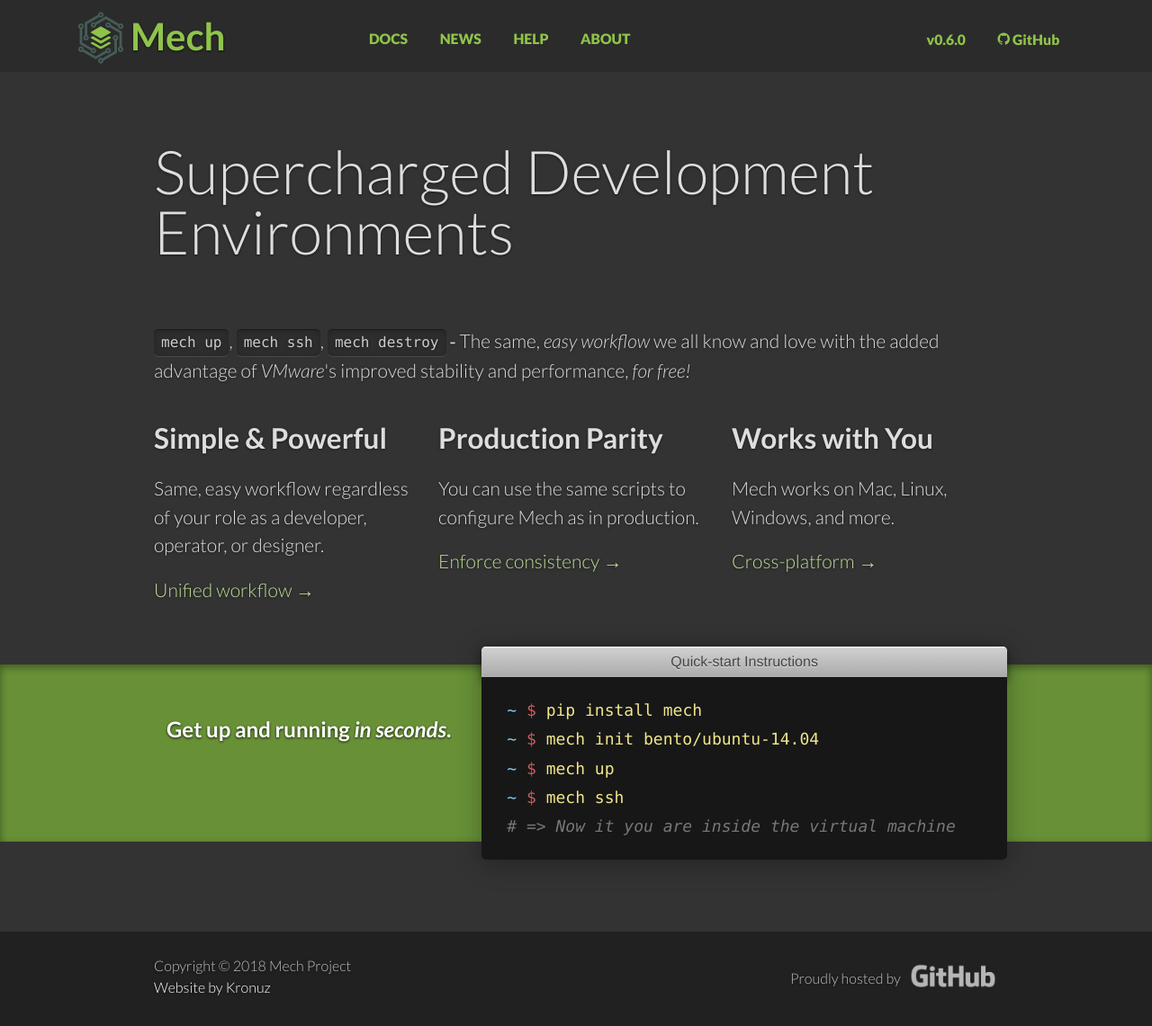
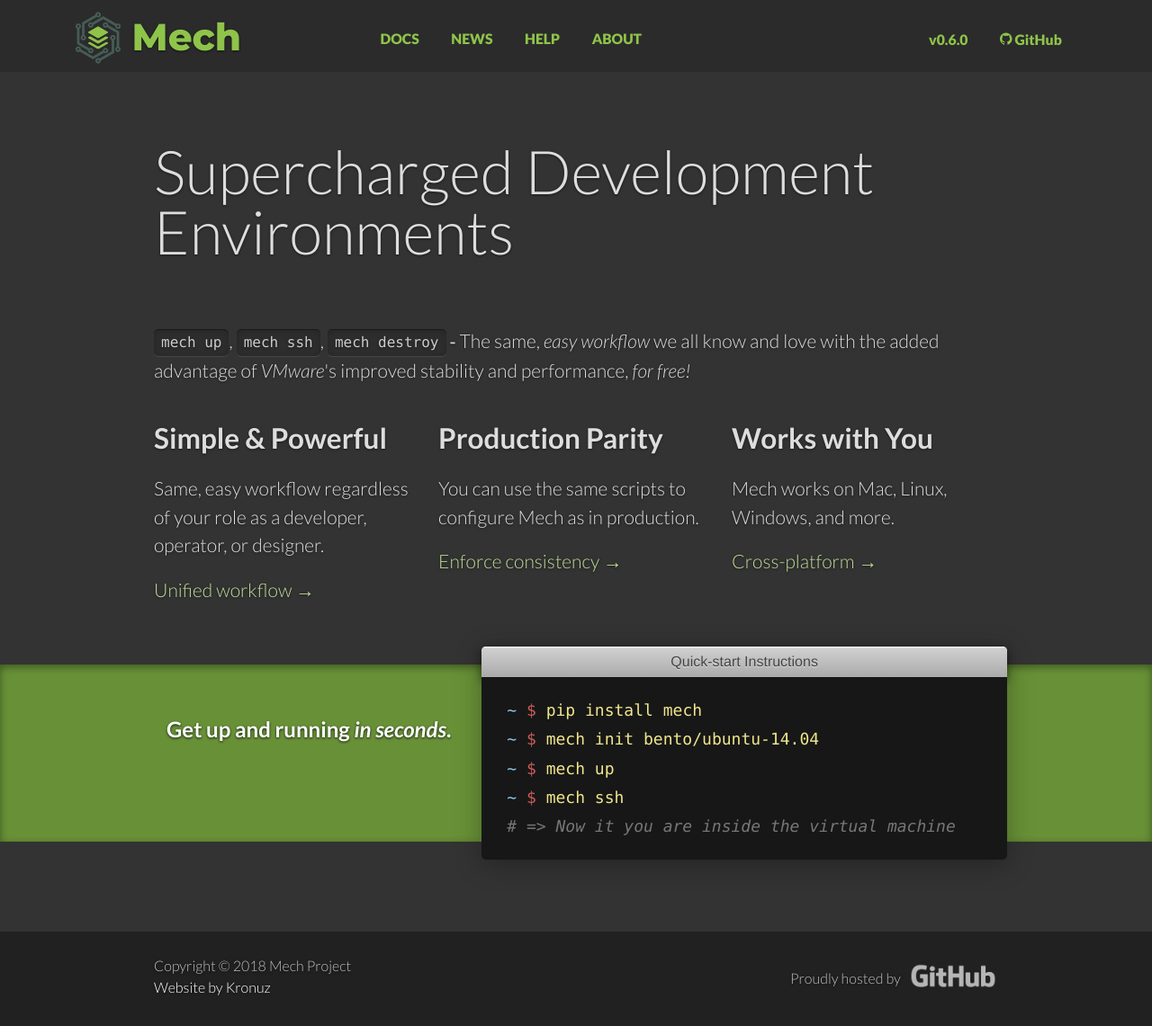
Before and after one commit to mechboxes/mech, a Jekyll site: the page built from index.html, in a window 1280 px wide. Shown: the whole page at 90% size. Built offline with Jekyll 4.4.1, drawn with Linux system fonts in a browser that asks for light colours; comment, search, counter and statistics services are not loaded.

Commit message:
Logo font changed

```diff
--- a/_includes/top.html
+++ b/_includes/top.html
@@ -7,6 +7,7 @@
 	{% feed_meta %}
 	<link rel="alternate" type="application/atom+xml" title="Recent commits to {{ site.name }}’s master branch" href="{{ site.repository }}/commits/master.atom">
 	<link rel="preconnect" href="https://fonts.gstatic.com/" crossorigin>
+	<link rel="stylesheet" href="https://fonts.googleapis.com/css?family=Montserrat:800">
 	<link rel="stylesheet" href="https://fonts.googleapis.com/css?family=Lato:300,300italic,400,400italic,700,700italic,900">
 	<link rel="stylesheet" href="https://cdn.jsdelivr.net/npm/docsearch.js@2/dist/cdn/docsearch.min.css" />
 	<link rel="stylesheet" href="{{ '/css/screen.css' | relative_url }}?_={{ site.time | date: '%s%N' }}">
--- a/_sass/_style.scss
+++ b/_sass/_style.scss
@@ -91,6 +91,7 @@ nav, .meta {
 }
 
 a.logo {
+	font-family: Montserrat, 'Arial Black', sans-serif;
 	color: $theme_color_dark;
 	&:hover {
 		color: $theme_color_light;
```
